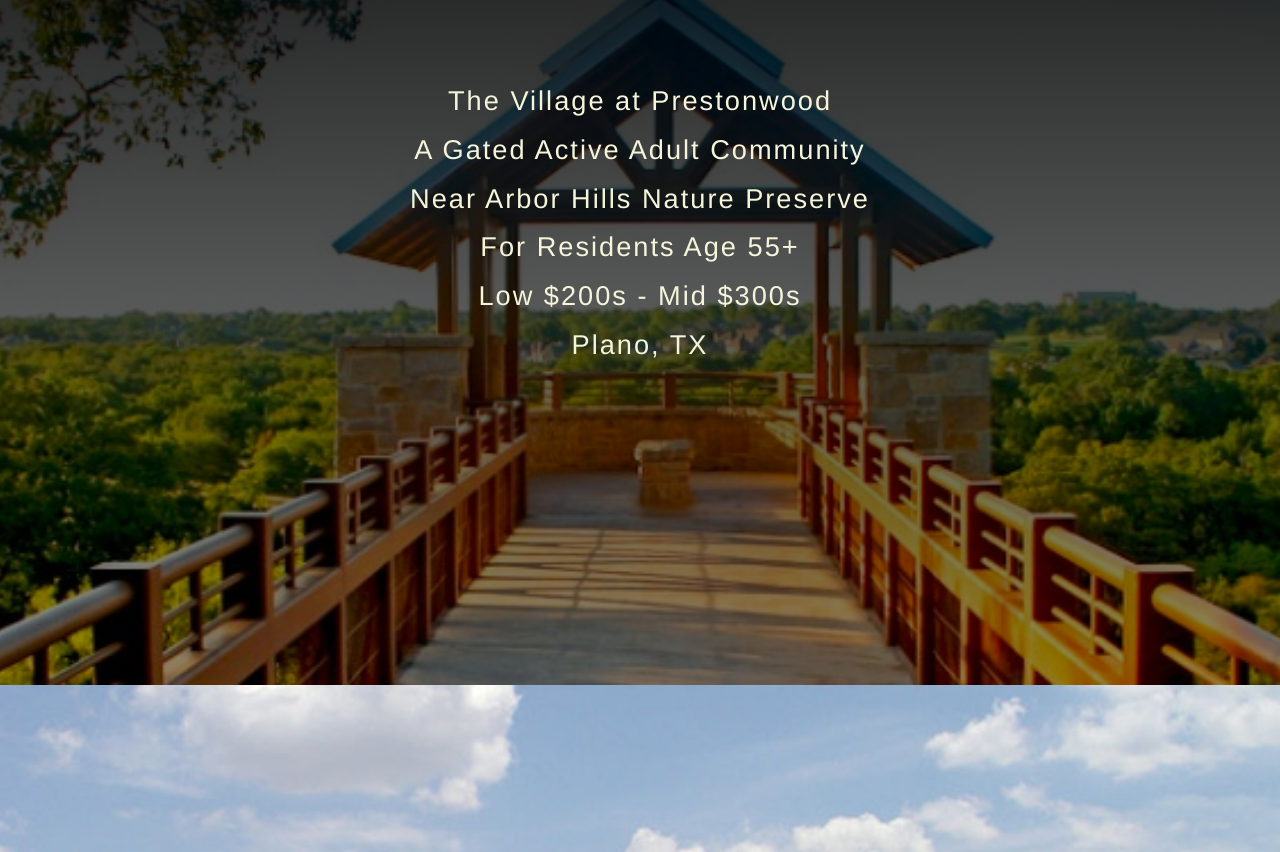
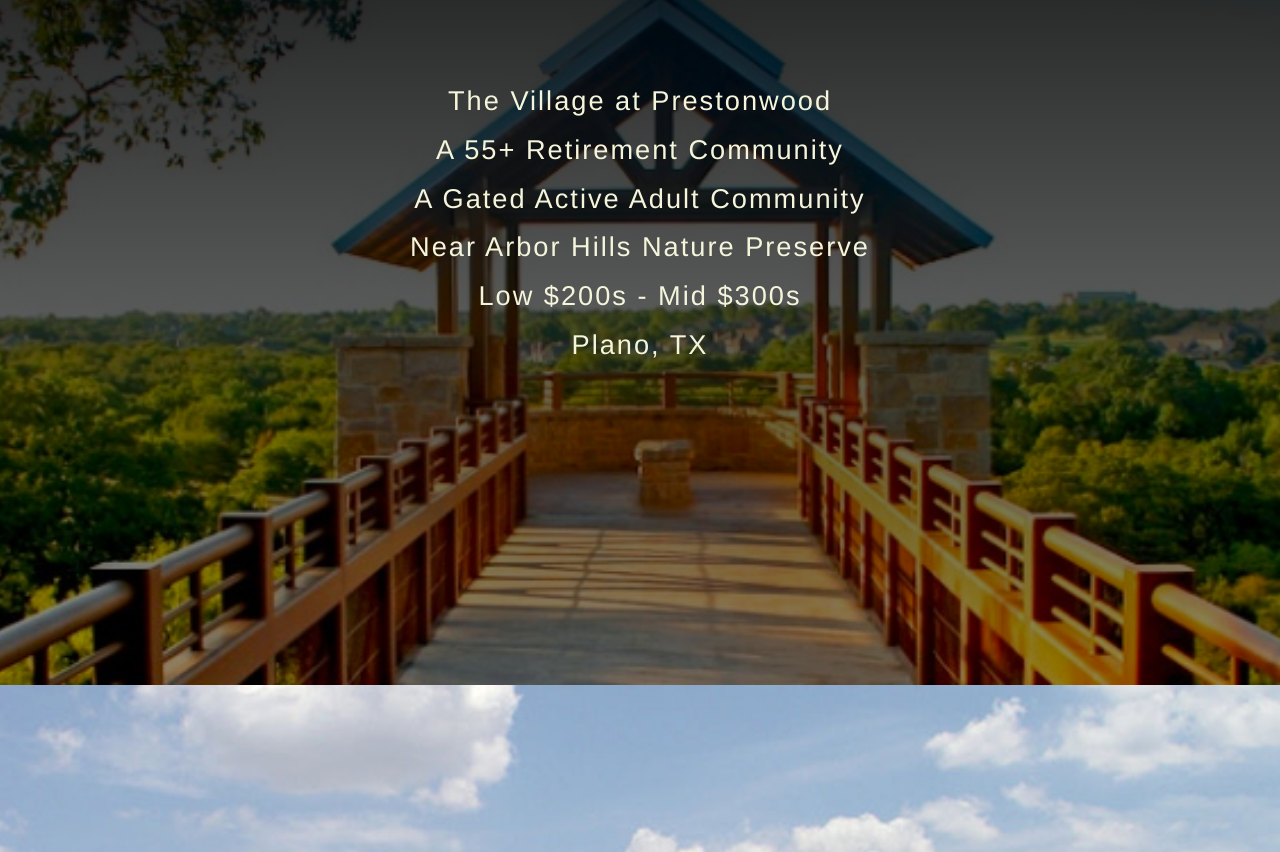
Before and after one commit to tmroberts/vpw, a website: page public/about.html in a window 1280 px wide. Shown: the part 2840-3692 px from the top of the page. Drawn offline with nearby package versions, Linux system fonts and the light colour scheme.

Commit message:
Adding pre-footer to all pages to match the index page verbiage

```diff
--- a/public/about.html
+++ b/public/about.html
@@ -103,9 +103,9 @@
       <div class="vpw-heading subSection">
         <ul>
           <li>The Village at Prestonwood</li>
+          <li>A 55+ Retirement Community</li>
           <li>A Gated Active Adult Community</li>
           <li>Near Arbor Hills Nature Preserve</li>
-          <li>For Residents Age 55+</li>
           <li>Low $200s - Mid $300s</li>
           <li>Plano, TX</li>
         </ul>
```
Also changed, not shown: public/amenities.html (+1 -1 lines), public/gallery.html (+1 -1 lines), public/homes.html (+1 -1 lines), public/neighborhood.html (+1 -1 lines), public/testimonials.html (+1 -1 lines).
